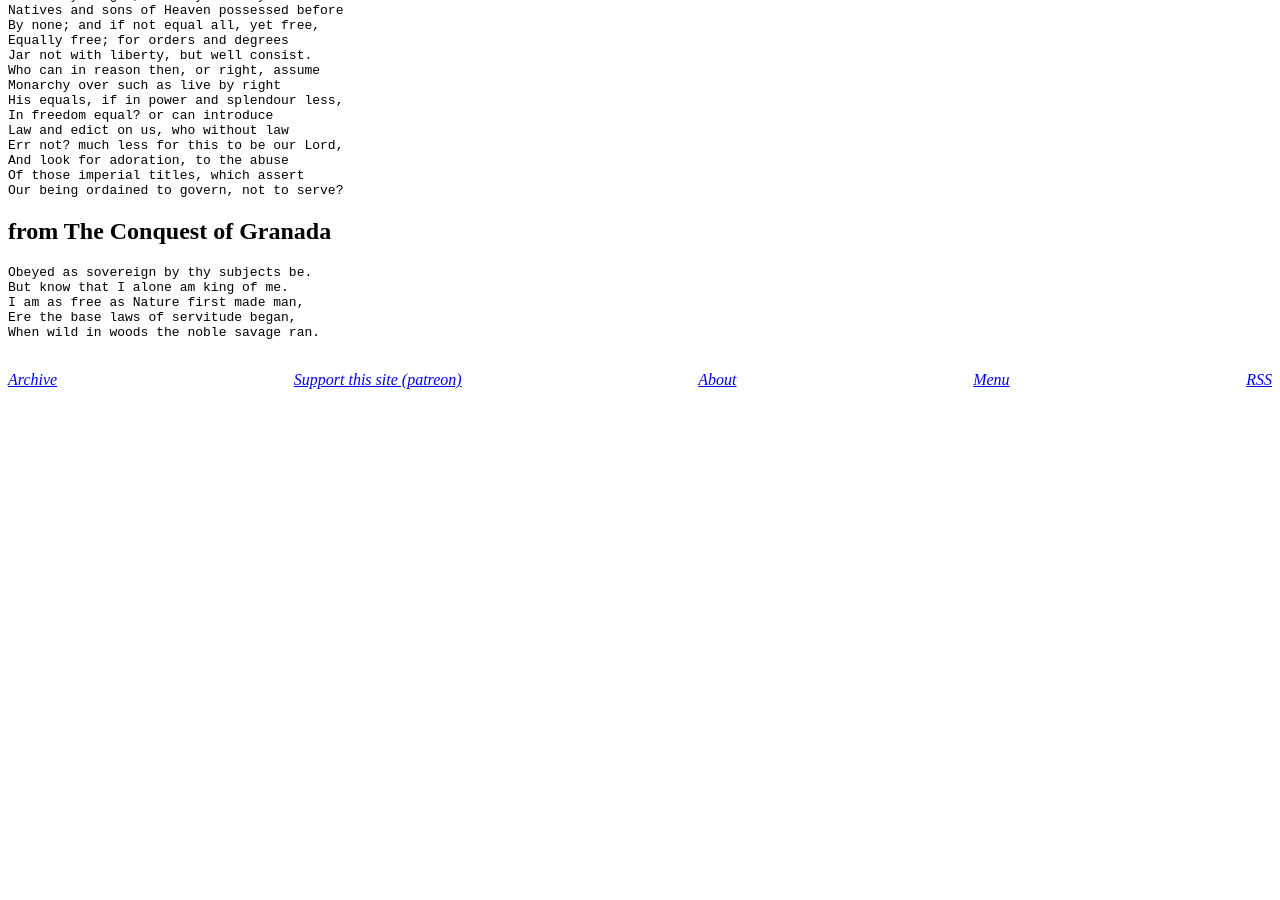
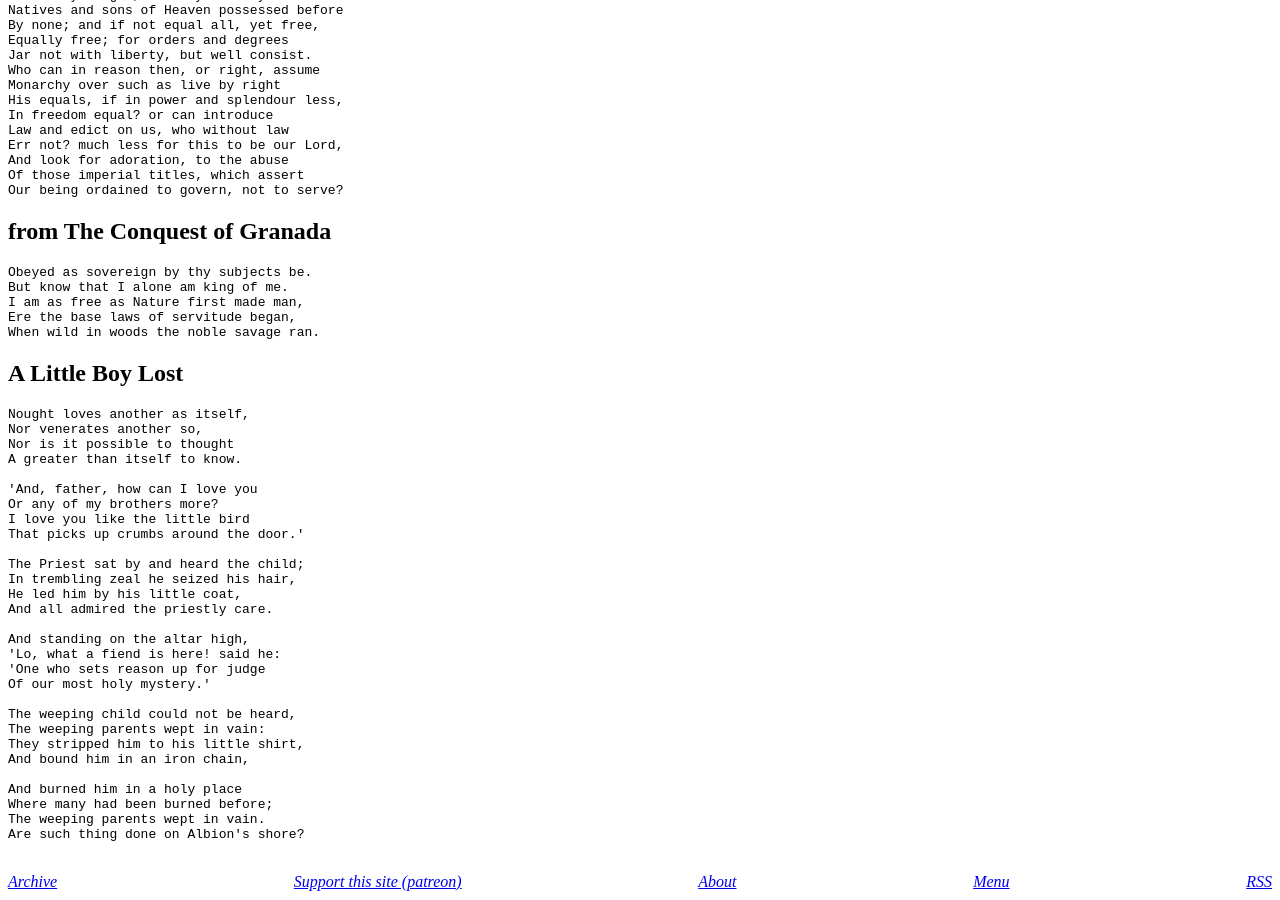
Before and after one commit to derykmakgill/website, a Jekyll site: the page built from poems.md, in a window 1280 px wide and 900 px high, scrolled down 3630 px. Built offline with Jekyll 4.4.1, drawn with Linux system fonts in a browser that asks for light colours; before the commit the page ends 4035 px from its top, so only the background shows below that.

Commit message:
Update poems.md

````diff
--- a/poems.md
+++ b/poems.md
@@ -268,3 +268,37 @@ I am as free as Nature first made man,
 Ere the base laws of servitude began,
 When wild in woods the noble savage ran.
 ```
+
+## A Little Boy Lost
+
+```
+Nought loves another as itself,
+Nor venerates another so,
+Nor is it possible to thought
+A greater than itself to know.
+
+'And, father, how can I love you
+Or any of my brothers more?
+I love you like the little bird
+That picks up crumbs around the door.'
+
+The Priest sat by and heard the child;
+In trembling zeal he seized his hair,
+He led him by his little coat,
+And all admired the priestly care.
+
+And standing on the altar high,
+'Lo, what a fiend is here! said he:
+'One who sets reason up for judge
+Of our most holy mystery.'
+
+The weeping child could not be heard,
+The weeping parents wept in vain:
+They stripped him to his little shirt,
+And bound him in an iron chain,
+
+And burned him in a holy place
+Where many had been burned before;
+The weeping parents wept in vain.
+Are such thing done on Albion's shore?
+```
````
